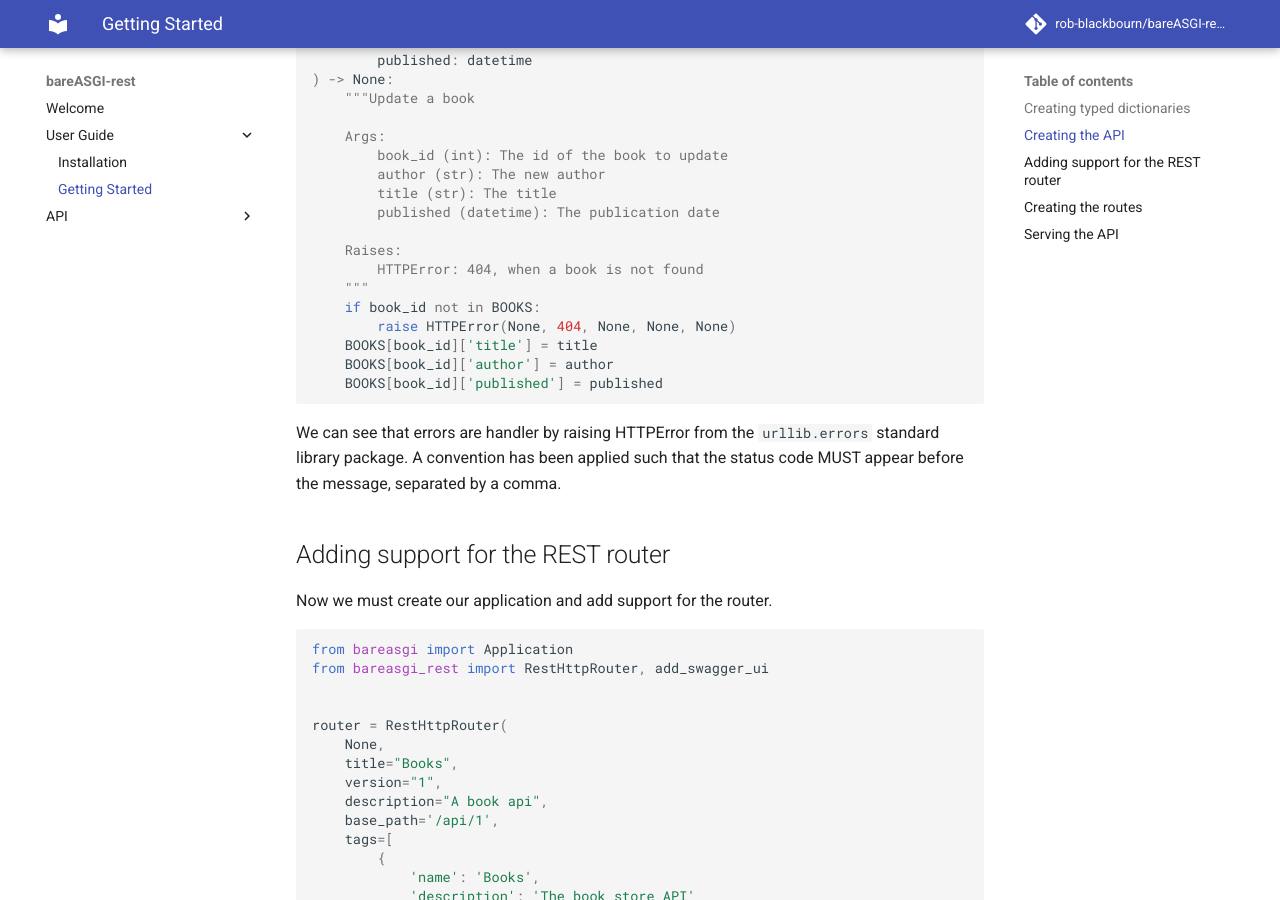
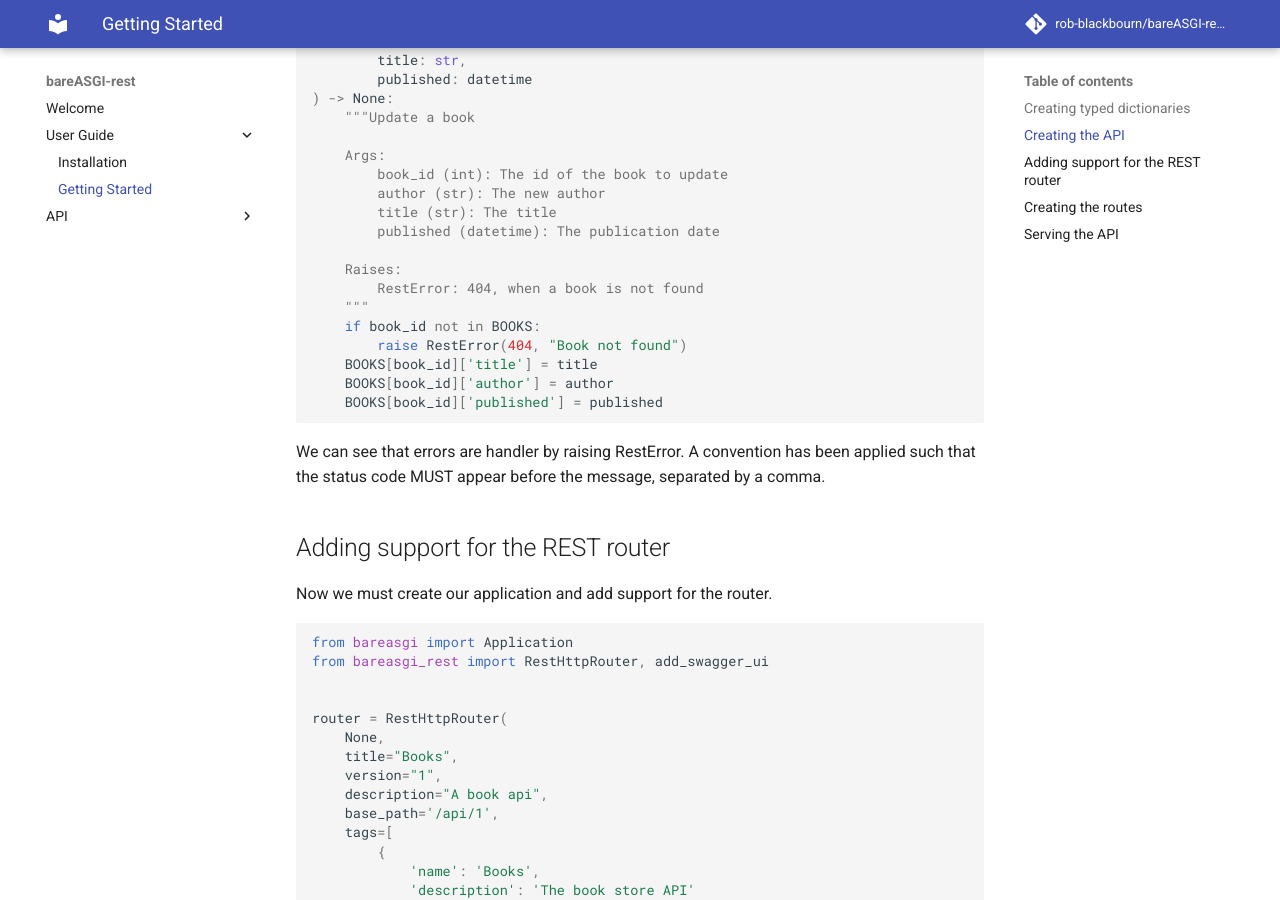
Before and after one commit to rob-blackbourn/bareASGI-rest, an MkDocs documentation site: the page built from docs/user-guide/getting-started.md, in a window 1280 px wide and 900 px high, scrolled down 2190 px. Built offline with MkDocs 1.6.1 and Material for MkDocs 9.7.7, drawn with Linux system fonts in a browser that asks for light colours; comment, search, counter and statistics services are not loaded; the version menu is left out; some of the changed text lies outside the part shown.

````diff
--- a/docs/user-guide/getting-started.md
+++ b/docs/user-guide/getting-started.md
@@ -41,7 +41,8 @@ Now we can build the API.
 
 ```python
 from typing import Dict, List
-from urllib.error import HTTPError
+
+from bareasgi_rest import RestError
 
 
 BOOKS: Dict[int, Book] = {}
@@ -65,14 +66,14 @@ async def get_book(book_id: int) -> Book:
         book_id (int): The id of the book
 
     Raises:
-        HTTPError: 404, when a book is not found
+        ResetError: 404, when a book is not found
 
     Returns:
         Book: The book
     """
 
     if book_id not in BOOKS:
-        raise HTTPError(None, 404, None, None, None)
+        raise ResetError(404, "Book not found")
 
     return BOOKS[book_id]
 
@@ -117,17 +118,17 @@ async def update_book(
         published (datetime): The publication date
 
     Raises:
-        HTTPError: 404, when a book is not found
+        RestError: 404, when a book is not found
     """
     if book_id not in BOOKS:
-        raise HTTPError(None, 404, None, None, None)
+        raise RestError(404, "Book not found")
     BOOKS[book_id]['title'] = title
     BOOKS[book_id]['author'] = author
     BOOKS[book_id]['published'] = published
 ```
 
-We can see that errors are handler by raising HTTPError
-from the `urllib.errors` standard library package. A convention has been applied such that the status code MUST
+We can see that errors are handler by raising RestError.
+A convention has been applied such that the status code MUST
 appear before the message, separated by a comma.
 
 ## Adding support for the REST router
````
Also changed, not shown: README.md (+13 -22 lines), 11 other files.
